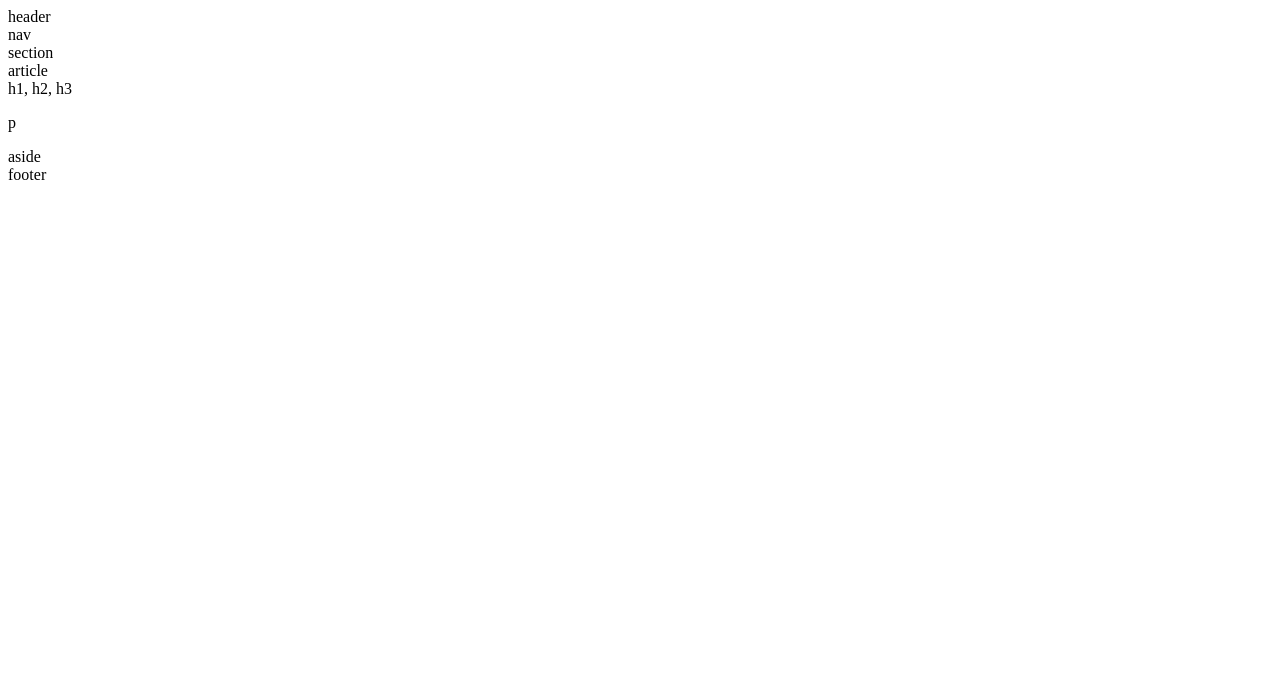
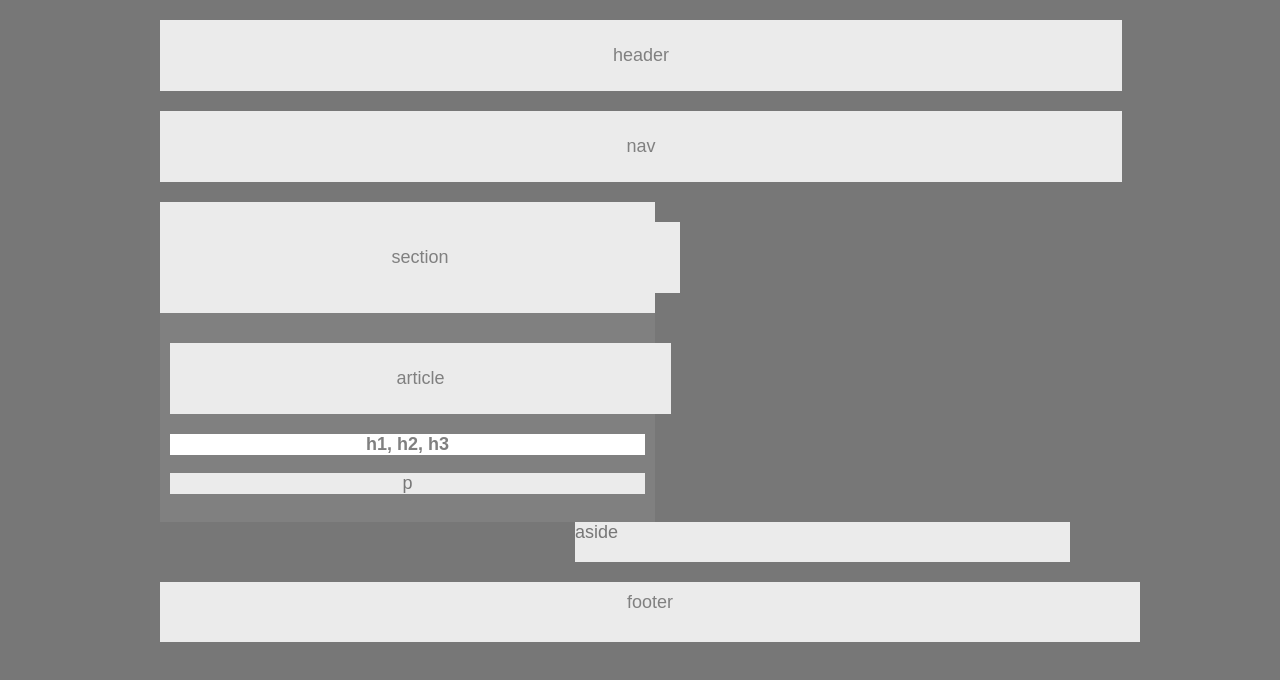
Before and after one commit to ryansims265/hw-wireframe, a plain HTML site: page index.html in a window 1280 px wide. Drawn offline with Linux system fonts and the light colour scheme.

Commit message:
CSS created and complete for Header, Nav, and Footer

```diff
--- a/index.html
+++ b/index.html
@@ -1,11 +1,9 @@
 <!DOCTYPE html>
     <head>
-        header
         <link rel="stylesheet" href="style.css">
     </head>
-
-    <body>
-
+<body>
+    <header>header</header>
     <nav>nav</nav>
 
     <section>
@@ -13,8 +11,8 @@
 
         <article>
             <header>article</header>
-            <div>h1, h2, h3</div>
-            <div><p>p</p></div>
+            <div class="one">h1, h2, h3</div>
+            <div class="two"><p>p</p></div>
         </article>
 
     </section>
@@ -24,6 +22,6 @@
     <footer>footer</footer>
 
 
-    </body>
+</body>
 
 </html>
--- a/style.css
+++ b/style.css
@@ -0,0 +1,88 @@
+body {
+    font-family: Arial, Helvetica, Helvetica, sans-serif;
+     color: #777;
+     background-color: #777;
+     width: 960px;
+     margin: 0 auto;
+     font-size: 18px;
+}
+
+header {
+    background-color: #ebebeb;
+    color: grey;
+    text-align: center;
+    width: 95%;
+    padding: 25px;
+    margin: 0 auto;
+    margin-bottom: 20px;
+    margin-top: 20px;
+
+
+}
+
+nav {
+    background-color: #ebebeb;
+    color: grey;
+    text-align: center;
+    width: 95%;
+    padding: 25px;
+    margin: 0 auto;
+    padding-top: 25px;
+    margin-bottom: 20px;
+
+}
+
+section {
+    background-color: #ebebeb;
+    color: grey;
+    float: left;
+    text-align: center;
+    width: 495px;
+    display: inline;
+
+
+
+}
+
+article {
+    background-color: grey;
+    color: white;
+    text-align: center;
+    padding: 10px;
+
+}
+
+.one {
+    background-color: white;
+    color: grey;
+    font-weight: bold;
+    text-align: center;
+}
+
+.two {
+    background-color: #ebebeb;
+    color: #777;
+    text-align: center;
+}
+
+aside {
+    color: #777;
+    background-color: #ebebeb;
+    float: right;
+    width: 495px;
+    height: 40px;
+    margin-right: 50px;
+    display: inline;
+
+}
+
+footer {
+    background-color: #ebebeb;
+    color: grey;
+    text-align: center;
+    width: 100%;
+    height: 40px;
+    padding: 10px;
+    display: inline-block;
+    margin-top: 20px;
+}
```
